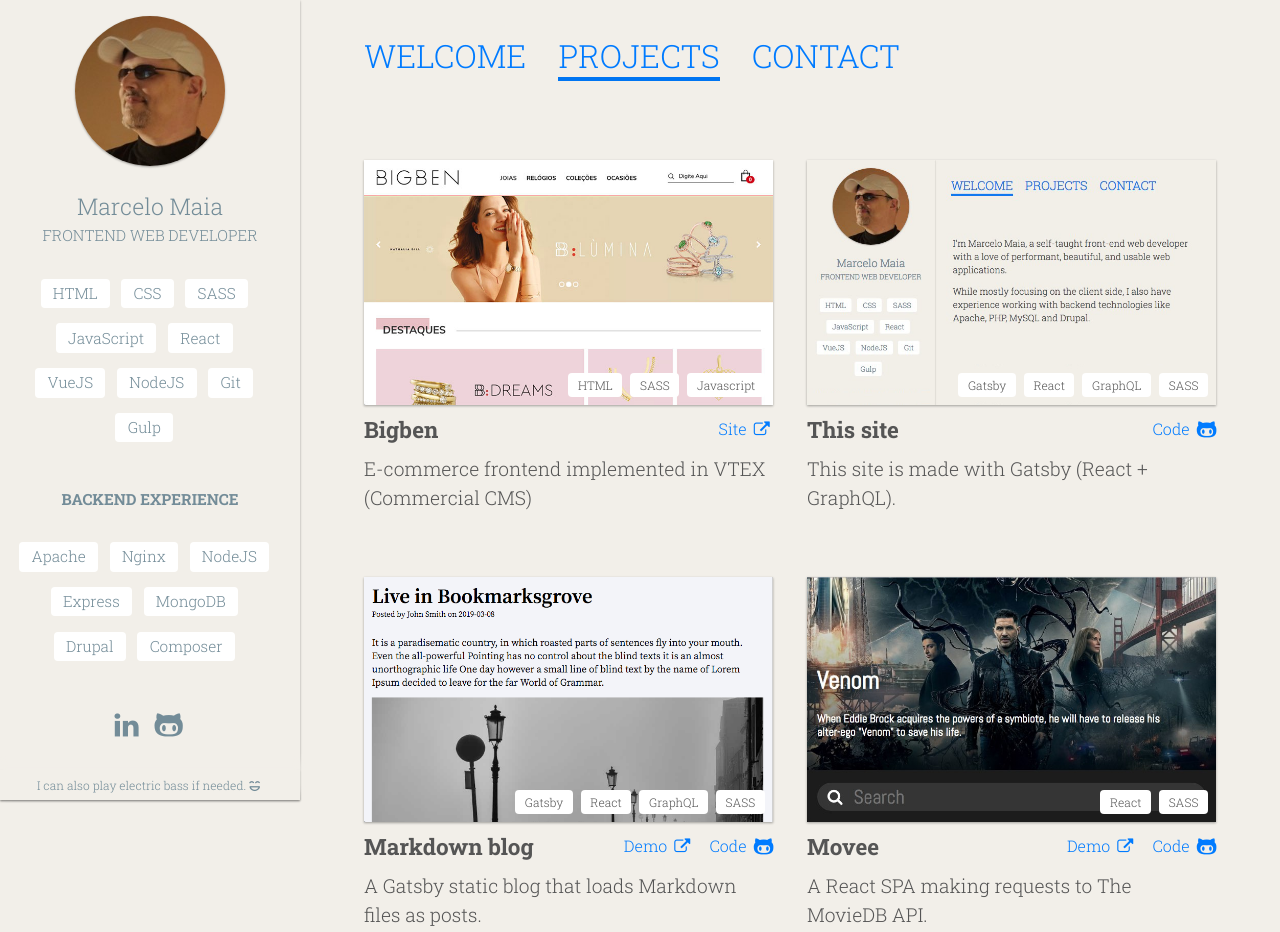
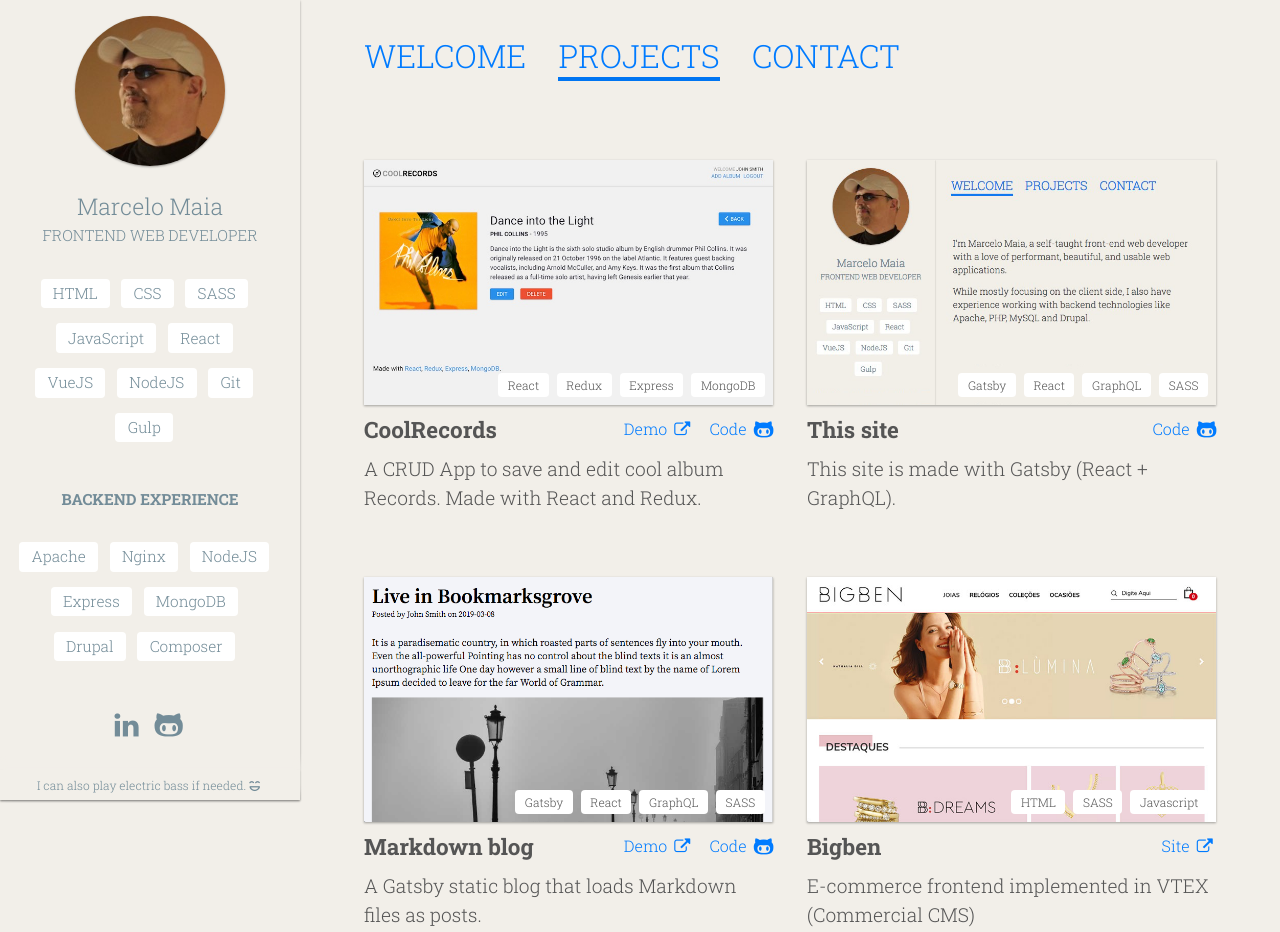
Before and after one commit to marcelomaias/portfolio-2019, a Gatsby site: page /projects in a window 1280 px wide. Shown: the top 932 px of the page. Built offline with nearby package versions, Linux system fonts and the light colour scheme; Gatsby itself is replaced by a stand-in of ours.

Commit message:
Added Records project

```diff
--- a/src/pages/projects.jsx
+++ b/src/pages/projects.jsx
@@ -52,6 +52,13 @@
             }
           }
         }
+        proj07: file(relativePath: { eq: "proj07.jpg" }) {
+          childImageSharp {
+            fluid(maxWidth: 600) {
+              ...GatsbyImageSharpFluid
+            }
+          }
+        }
       }
     `}
     render={data => (
@@ -64,11 +71,14 @@
           {/* <h1>Projects</h1> */}
           <div id="projects">
             <Project
-              image={data.bigben}
-              title="Bigben"
-              desc={"E-commerce frontend implemented in VTEX (Commercial CMS)"}
-              skills={["HTML", "SASS", "Javascript"]}
-              siteURL="https://www.bigben.com.br/"
+              image={data.proj07}
+              title="CoolRecords"
+              desc={
+                "A CRUD App to save and edit cool album Records. Made with React and Redux."
+              }
+              skills={["React", "Redux", "Express", "MongoDB"]}
+              demoURL="https://marcelomaias.net/projects/records/"
+              codeURL="https://github.com/marcelomaias/records-react"
             />
             <Project
               image={data.proj05}
@@ -85,6 +95,13 @@
               skills={["Gatsby", "React", "GraphQL", "SASS"]}
               demoURL="/projects/blog-markdown/"
               codeURL="https://github.com/marcelomaias/gatsby-blog"
+            />
+            <Project
+              image={data.bigben}
+              title="Bigben"
+              desc={"E-commerce frontend implemented in VTEX (Commercial CMS)"}
+              skills={["HTML", "SASS", "Javascript"]}
+              siteURL="https://www.bigben.com.br/"
             />
             <Project
               image={data.proj06}
```
Also changed, not shown: src/images/proj07.jpg (added).
